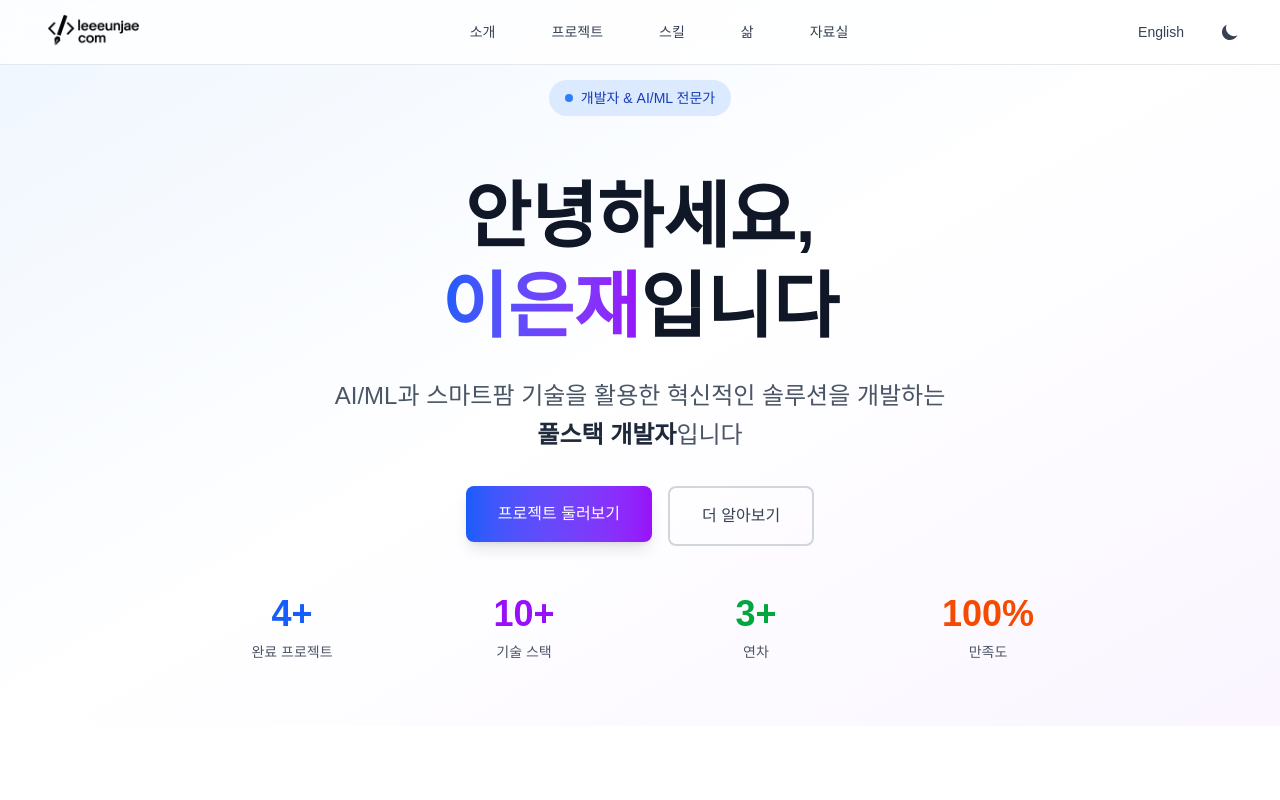
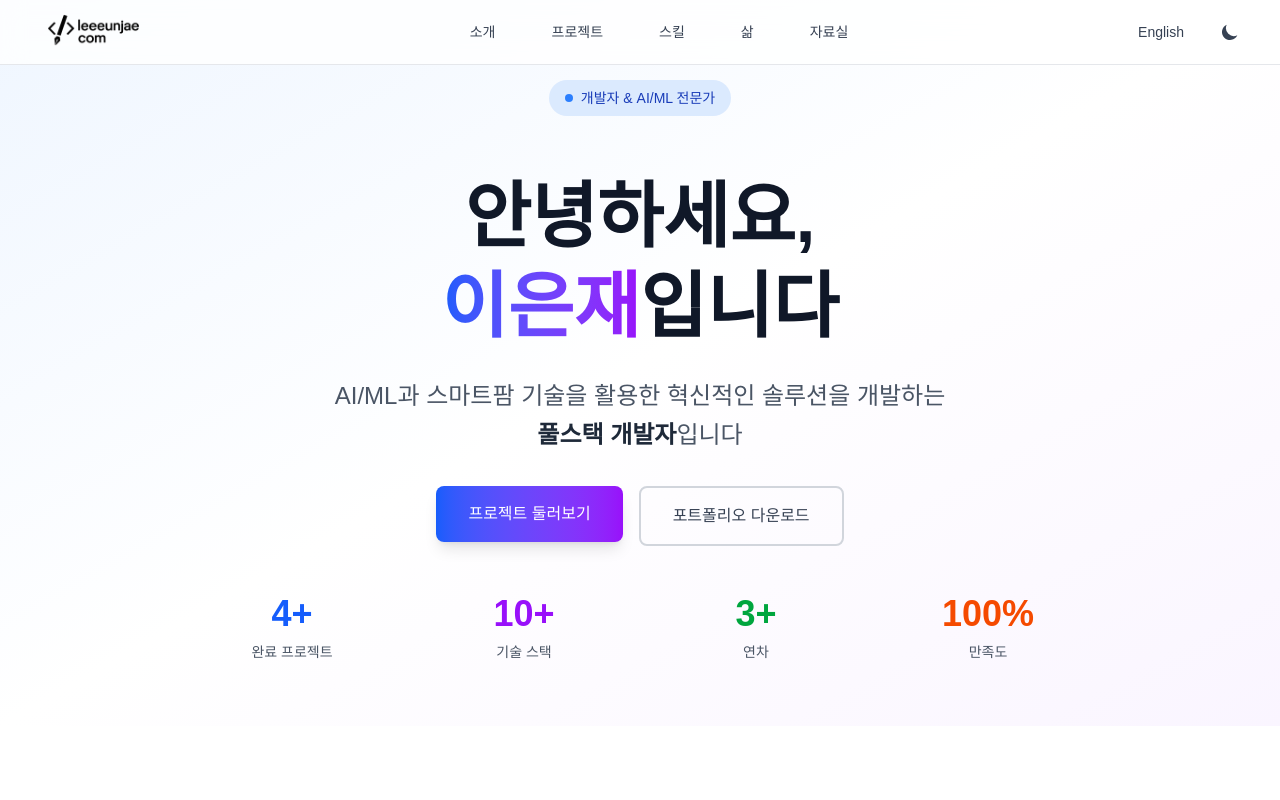
Before and after one commit to ej-rarus/leeeunjae.com, a Next.js app: page / in a window 1280 px wide. Shown: the top 800 px of the page. Built offline with nearby package versions, Linux system fonts and the light colour scheme.

Commit message:
v0.1.1 홈 페이지 업데이트: '더 알아보기' 버튼을 '포트폴리오 다운로드'로 변경하고, 링크를 PDF 파일 다운로드로 수정하여 사용자 편의성을 향상시킴.

```diff
--- a/app/page.tsx
+++ b/app/page.tsx
@@ -62,11 +62,11 @@ export default function Home() {
                   프로젝트 둘러보기
                 </button>
               </Link>
-              <Link href="/about">
+              <a href="/files/이은재_포트폴리오.pdf" download="이은재_포트폴리오.pdf">
                 <button className="border-2 border-gray-300 dark:border-gray-600 text-gray-700 dark:text-gray-300 hover:bg-gray-50 dark:hover:bg-gray-700 px-8 py-4 rounded-lg font-medium transition-all duration-200 cursor-pointer transform hover:scale-105">
-                  더 알아보기
+                  포트폴리오 다운로드
                 </button>
-              </Link>
+              </a>
             </div>
 
             {/* Stats */}
```
